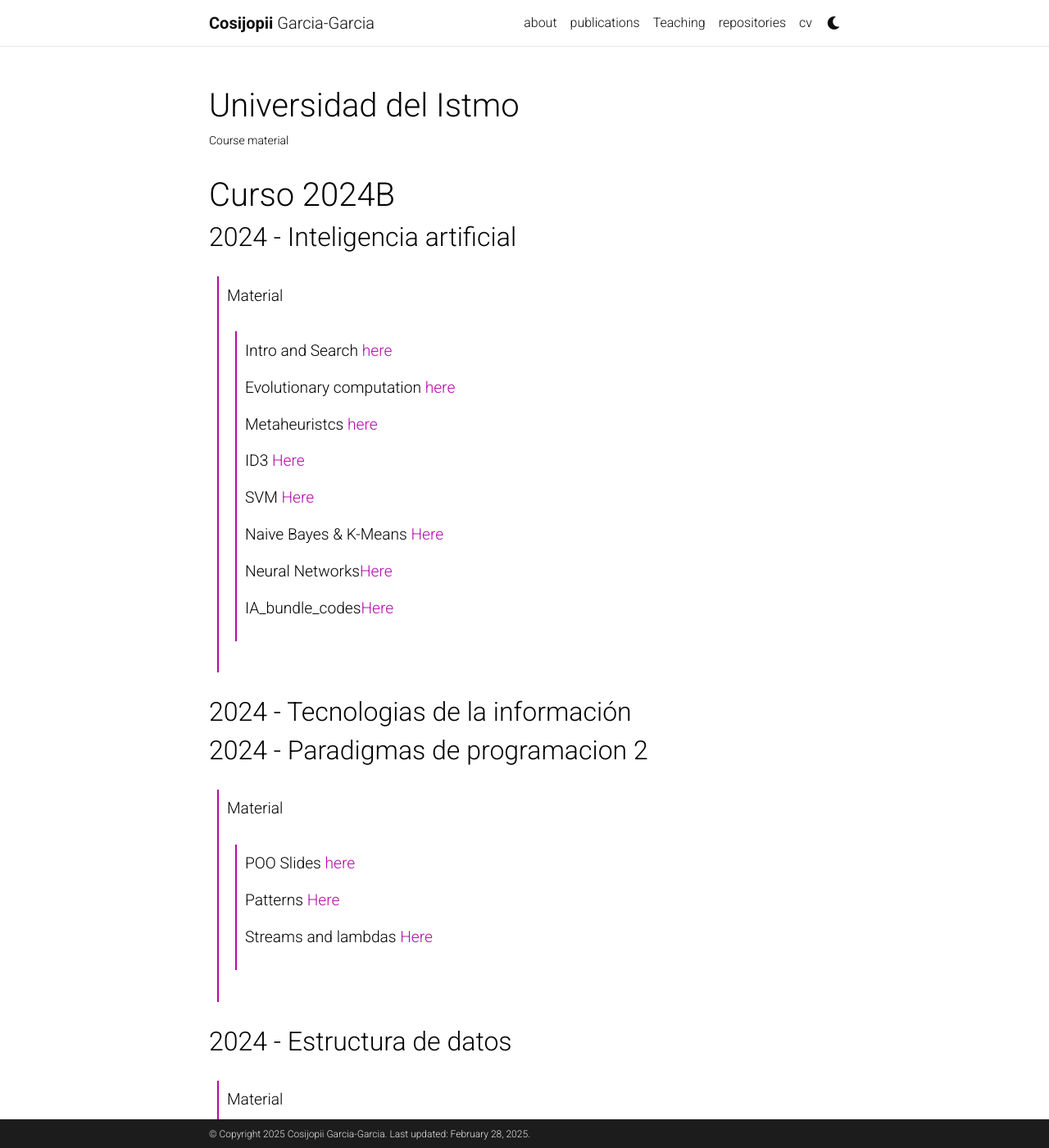
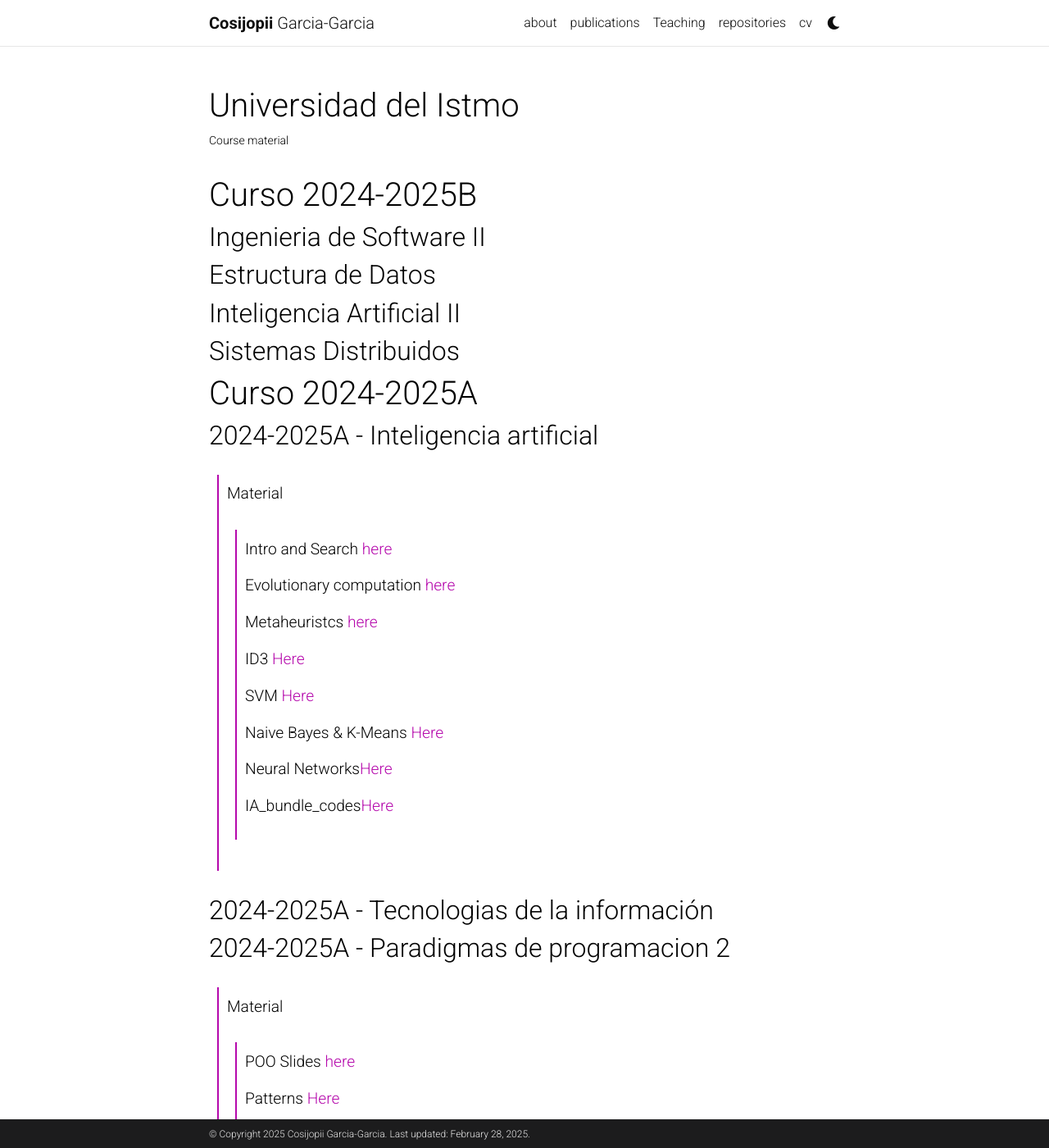
Before and after one commit to Cosijopiii/Cosijopiii.github.io, a Jekyll site: the page built from _projects/2_project.md, in a window 1280 px wide and 1400 px high. Shown: the whole window at 82% size. Built offline with Jekyll 4.4.1, drawn with Linux system fonts in a browser that asks for light colours; comment, search, counter and statistics services are not loaded; a style sheet for code colours, icons or effects is not loaded; some of the changed text lies outside the part shown.

Commit message:
Update 2_project.md
update 2024-2025B

```diff
--- a/_projects/2_project.md
+++ b/_projects/2_project.md
@@ -6,10 +6,21 @@ img:
 importance: 1
 category: work
 ---
+# Curso 2024-2025B
 
-# Curso 2024B
+## Ingenieria de Software II
 
-## 2024 - Inteligencia artificial
+## Estructura de Datos
+
+## Inteligencia Artificial II
+
+## Sistemas Distribuidos
+
+
+
+# Curso 2024-2025A
+
+## 2024-2025A - Inteligencia artificial
 >
 >Material
 >>Intro and Search [here](/assets/pdf/Inteligencia_artificial_I.pdf)
@@ -28,9 +39,9 @@ category: work
 >>
 >>IA_bundle_codes[Here](/assets/Code/IA_bundle.zip)
 
-## 2024 - Tecnologias de la información
+## 2024-2025A - Tecnologias de la información
 
-## 2024 - Paradigmas de programacion 2
+## 2024-2025A - Paradigmas de programacion 2
 >
 >Material
 >>POO Slides [here](/assets/pdf/PPII.pdf)
@@ -40,7 +51,7 @@ category: work
 >>Streams and lambdas [Here](/assets/pdf/Java_8.pdf)
 >>
 
-## 2024 - Estructura de datos
+## 2024-2025A - Estructura de datos
 
 >Material
 >> Intro, Stacks and Postfix and Prefix notation [here](/assets/pdf/EdC1.pdf)
```
